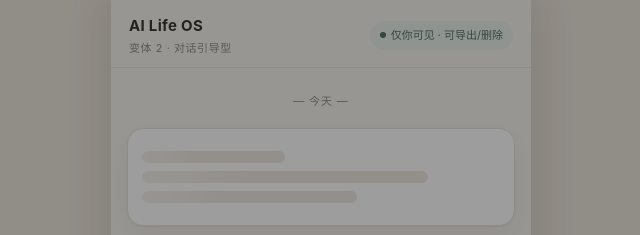
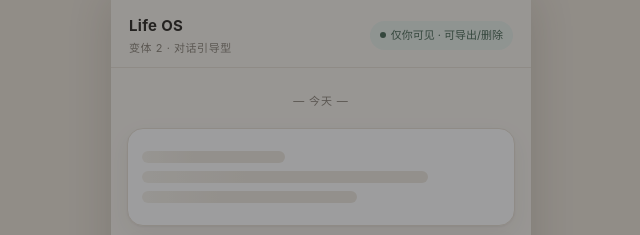
Before and after one commit to maxmai818/AI-LIFE-OS-EN, a plain HTML site: page app/static/index.html in a window 1280 px wide. Shown: the top 235 px of the page, 319-959 px from the left. Drawn offline with Linux system fonts and the light colour scheme; no server answers.

Commit message:
fix: product name set to Life OS (Max's call, replacing temporary name "Shenghuo Ben") (#31)
Co-authored-by: maxmai818 <321421269+maxmai818@users.noreply.github.com>

```diff
--- a/app/static/index.html
+++ b/app/static/index.html
@@ -4,7 +4,7 @@
 <meta name="robots" content="noindex,nofollow">
 <meta charset="UTF-8">
 <meta name="viewport" content="width=device-width, initial-scale=1.0, viewport-fit=cover">
-<title>AI Life OS</title>
+<title>Life OS</title>
 <!-- ===== PWA 外壳（App 体验包） ===== -->
 <link rel="manifest" href="/manifest.json">
 <meta name="theme-color" content="#F4F4F6">
@@ -13,7 +13,7 @@
 <meta name="apple-mobile-web-app-capable" content="yes">
 <meta name="mobile-web-app-capable" content="yes">
 <meta name="apple-mobile-web-app-status-bar-style" content="default">
-<meta name="apple-mobile-web-app-title" content="生活本">
+<meta name="apple-mobile-web-app-title" content="Life OS">
 <link rel="stylesheet" href="style.css">
 </head>
 <body>
@@ -43,7 +43,7 @@
 
   <header class="app-header">
     <div class="row">
-      <div class="brand">AI Life OS<small>变体 2 · 对话引导型</small></div>
+      <div class="brand">Life OS<small>变体 2 · 对话引导型</small></div>
       <div class="privacy-pill"><span class="dot"></span>仅你可见 · 可导出/删除</div>
     </div>
   </header>
```
Also changed, not shown: app/static/manifest.json.
